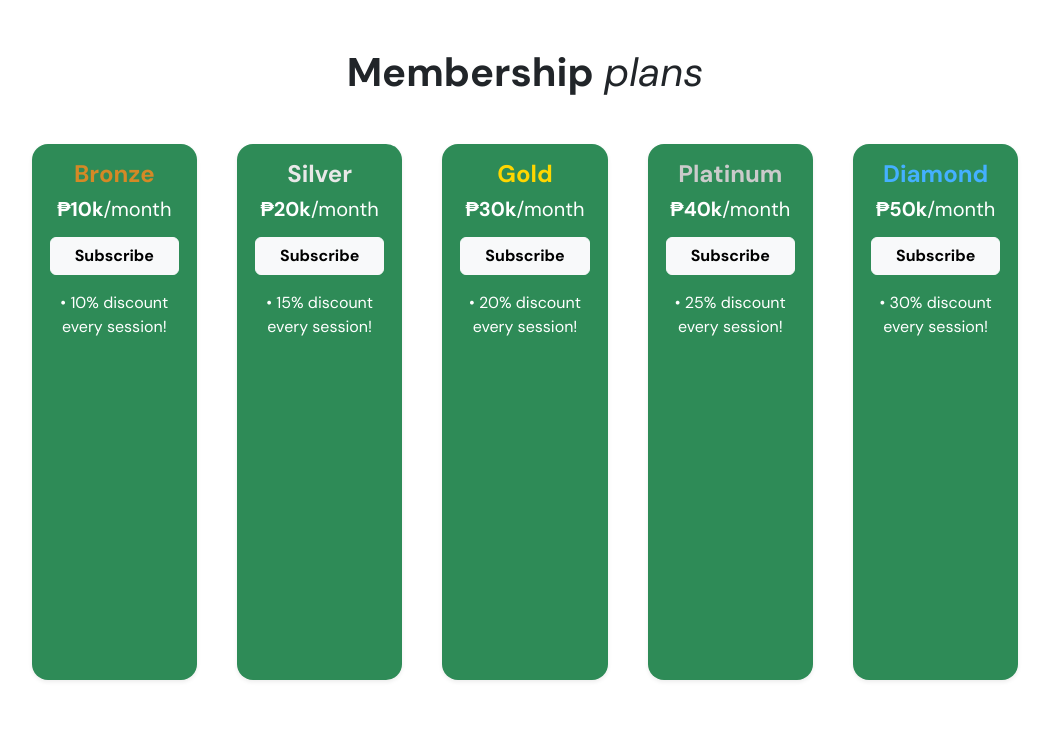
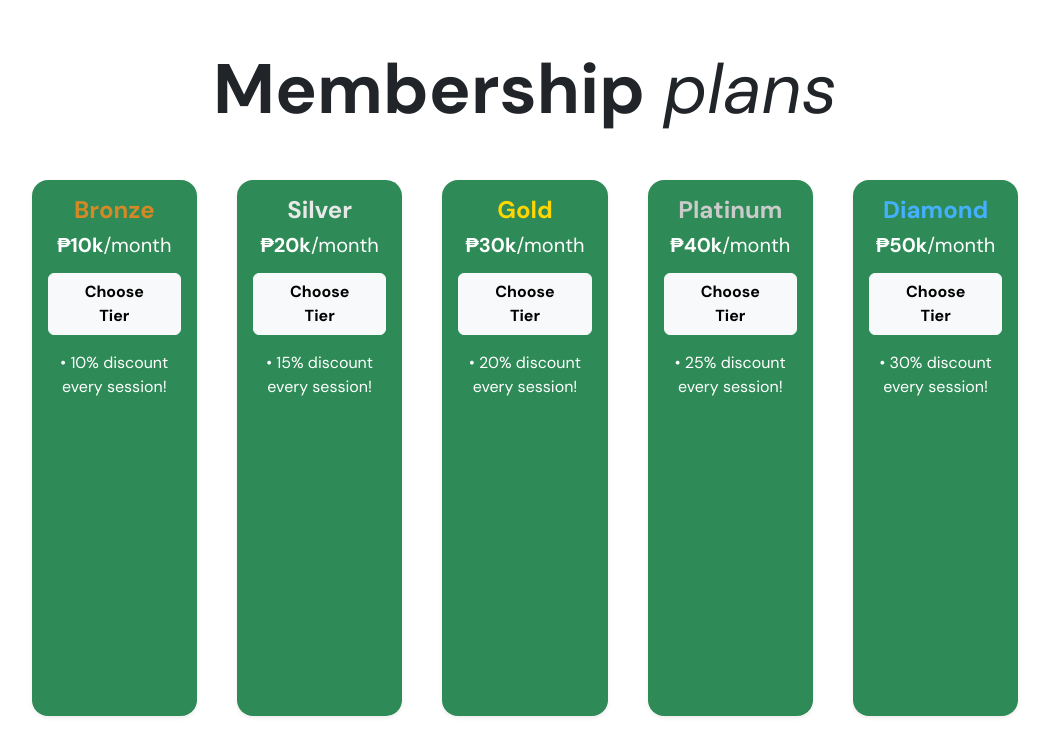
Before and after one commit to johnllss/INFOM_DB-App_Gr3, a Flask app: page /membership in a window 1280 px wide. Shown: the part 66-800 px from the top of the page, without its empty margins (115-1164 px from the left). Run offline with Flask 3, Linux system fonts and the light colour scheme; the visitor is signed in with stand-in values (Sample User, id 1); some libraries are stand-ins or nearby versions.

Commit message:
Small edits w/ creation of subscribe.html

```diff
--- a/golf/app.py
+++ b/golf/app.py
@@ -129,9 +129,9 @@ def membership():
 @app.route("/subscribe", methods=["POST"])
 @login_required
 def subscribe():
-    tier = request.form.get("tier")
-
-    # Subscribe the user
+    if request.method == "POST":
+        tier = request.form.get("tier")
+        return render_template("subscribe.html")
 
     return redirect("membership")
 
--- a/golf/templates/membership.html
+++ b/golf/templates/membership.html
@@ -6,10 +6,10 @@
 
 {% block main %}
     <div class="text-center mt-5 mb-5">
-        <h1><strong>Membership</strong> <em>plans</em></h1>
+        <h1 style="font-size: 70px;"><strong>Membership</strong> <em>plans</em></h1>
     </div>
 
-    <div class="mx-md-4 row justify-content-center g-4 h-100" style="min-height: 70vh">
+    <div class="mx-md-4 row justify-content-center g-4 h-100" style="min-height: 70vh;">
         {% set memberships = [
             {'name': 'Bronze', 'price': 10000, 'discount': 10, 'color': '#d48926'},
             {'name': 'Silver', 'price': 20000, 'discount': 15, 'color': '#e8e8e8'},
@@ -27,7 +27,7 @@
 
                         <form action="/subscribe" method="post">
                             <input name="tier" type="hidden" value="{{ tier.name }}">
-                            <button class="btn btn-light fw-semibold mt-2 px-4" type="submit">Subscribe</button>
+                            <button class="btn btn-light fw-semibold mt-2 px-4" type="submit">Choose Tier</button>
                         </form>
 
                         <ul class="list-unstyled mt-3">
```
Also changed, not shown: golf/templates/subscribe.html (added, +11 -0 lines), 2 other files.
